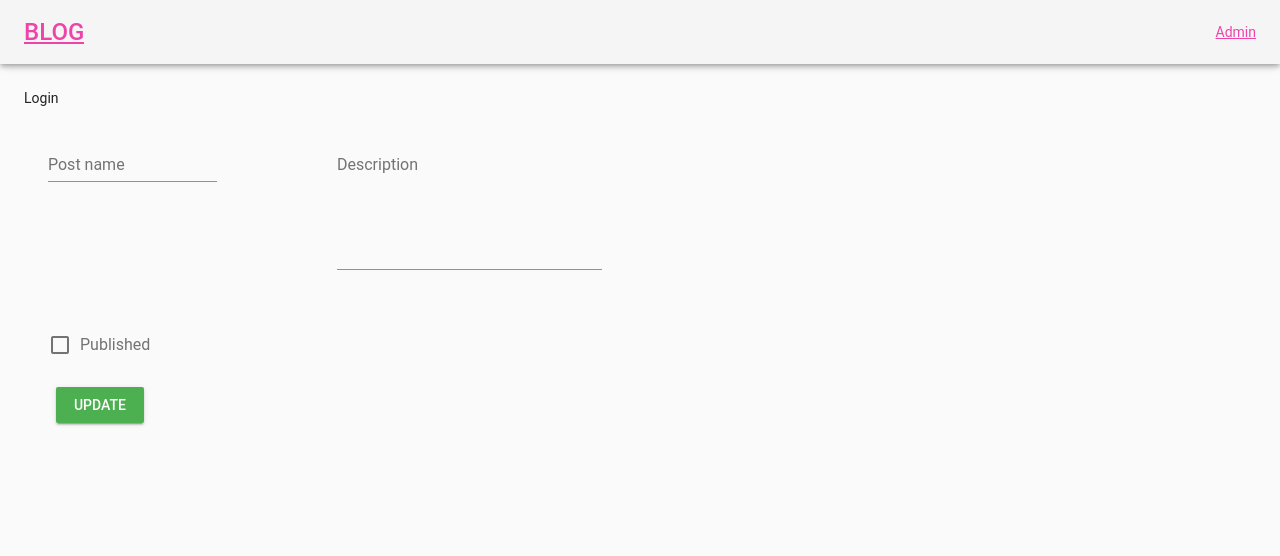
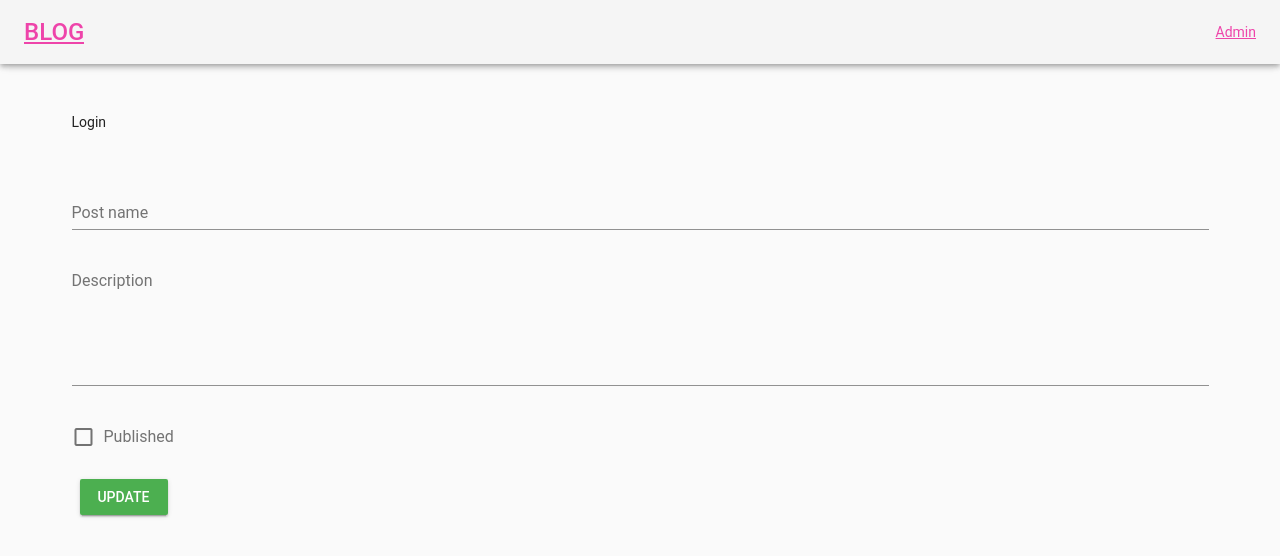
Before and after one commit to fornve/vueblog, a Vue app: page /admin/posts/1 in a window 1280 px wide. Shown: the top 556 px of the page. Built offline with nearby package versions, Linux system fonts and the light colour scheme; no server answers; a small style sheet from the web is missing; the HTML template or start-up script is replaced by a standard one.

Commit message:
Improved layouts

```diff
--- a/src/App.vue
+++ b/src/App.vue
@@ -5,6 +5,16 @@
         <router-link :to="{ name: 'home'}">Blog</router-link>
       </v-toolbar-title>
       <v-spacer></v-spacer>
+      <v-avatar
+        v-if="user"
+        slot="activator"
+        size="36px"
+      >
+        <img
+          src="user.imageURL"
+          alt="Avatar"
+        >
+      </v-avatar>
       <router-link :to="{ name: 'admin'}">Admin</router-link>
     </v-toolbar>
 
@@ -15,14 +25,11 @@
 </template>
 
 <script>
-import { mapActions, mapMutations } from 'vuex'
+import { mapActions, mapGetters, mapMutations } from 'vuex'
 export default {
   name: 'App',
-
-  data () {
-    return {
-      //
-    }
+  computed: {
+    ...mapGetters(['user'])
   },
   methods: {
     ...mapActions(['retrieveUser']),
--- a/src/components/admin/login.vue
+++ b/src/components/admin/login.vue
@@ -1,9 +1,11 @@
 <template>
-  <div>
-    <button v-if="!user" v-on:click="login()">Login</button>
-    <button v-if="user" v-on:click="logout()">Logout</button>
-    <img :src="user.photoURL" v-if="user" width="30" />
-  </div>
+  <v-container>
+    <v-layout row wrap align-center>
+      <button v-if="!user" v-on:click="login()">Login</button>
+      <button v-if="user" v-on:click="logout()">Logout</button>
+      <img :src="user.photoURL" v-if="user" width="30" />
+    </v-layout>
+  </v-container>
 </template>
 
 <script>
--- a/src/components/admin/posts/edit.vue
+++ b/src/components/admin/posts/edit.vue
@@ -1,15 +1,13 @@
 <template>
-  <div>
+  <v-container>
+    <v-layout row wrap align-center>
       <div v-if="!post.metadata">Post is loading</div>
-    <v-container grid-list-xl v-if="post.metadata">
+      <v-flex grid-list-xl v-if="post.metadata">
         <v-layout
             wrap
             justify-space-between
         >
-        <v-flex
-            xs12
-            md4
-        >
+          <v-flex xs12>
             <v-form ref="form">
               <v-text-field
                   v-model="name"
@@ -18,10 +16,7 @@
             </v-form>
           </v-flex>
 
-        <v-flex
-            xs12
-            md6
-        >
+          <v-flex xs12>
             <v-textarea
                 v-model="description"
                 label="Description"
@@ -29,10 +24,7 @@
             ></v-textarea>
           </v-flex>
 
-        <v-flex
-            xs12
-            md6
-        >
+          <v-flex xs12>
             <v-checkbox
                 v-model="published"
                 label="Published"
@@ -43,9 +35,10 @@
             <v-btn color="success" v-on:click="update()">Update</v-btn>
           </v-flex>
         </v-layout>
+      </v-flex>
+
+    </v-layout>
   </v-container>
-
-  </div>
 
 </template>
 
--- a/src/components/admin/posts/index.vue
+++ b/src/components/admin/posts/index.vue
@@ -1,6 +1,10 @@
 <template>
-  <div>
+  <v-container>
+    <v-layout row wrap align-center>
+      <v-flex xs12>
         <h1>Posts</h1>
+      </v-flex>
+      <v-flex xs12>
         <v-data-table
             :headers="headers"
             :items="posts"
@@ -16,7 +20,9 @@
           </template>
 
         </v-data-table>
-  </div>
+      </v-flex>
+    </v-layout>
+  </v-container>
 </template>
 
 <script>
--- a/src/components/home/index.vue
+++ b/src/components/home/index.vue
@@ -1,16 +1,18 @@
 <template>
-  <div>
-    <div v-for="post in publishedPosts" :key="post.id">
-      <div>
-        <router-link :to="{ name: 'post', params: { id: post.id }}">
-          <h2>{{ post.metadata.name }}</h2>
-          <div>{{ post.metadata.description | ApplyReadMore }}</div>
-        </router-link>
-      </div>
-      <hr />
-    </div>
+  <v-container>
+    <v-layout row wrap align-center>
+      <v-flex xs12 v-for="post in publishedPosts" :key="post.id">
+        <article>
+          <router-link :to="{ name: 'post', params: { id: post.id }}">
+            <h2>{{ post.metadata.name }}</h2>
+            <div>{{ post.metadata.description | ApplyReadMore }}</div>
+          </router-link>
+        </article>
+        <hr />
+      </v-flex>
 
-  </div>
+      </v-layout>
+  </v-container>
 </template>
 
 <script>
--- a/src/components/post/index.vue
+++ b/src/components/post/index.vue
@@ -4,9 +4,7 @@
       <article v-if="validPost()">
         <h1>{{ post.metadata.name }}</h1>
         <p class="post-page-meta">{{ post.metadata.createdAt | ToDate }}</p>
-        <div>
-          {{ post.metadata.description | RemoveReadMore }}
-        </div>
+        <div v-html="getFormattedPostDescription()"></div>
       </article>
       <article v-if="post.loading">
         <h1>Loading...</h1>
@@ -30,6 +28,9 @@
       this.$store.dispatch('retrievePost', this.$route.params.id)
     },
     methods: {
+      getFormattedPostDescription() {
+        return this.$options.filters.RemoveReadMore(this.post.metadata.description)
+      },
       validPost() {
         return this.post.exists;
       }
```
Lines whose indentation alone changed are shown as unchanged.
